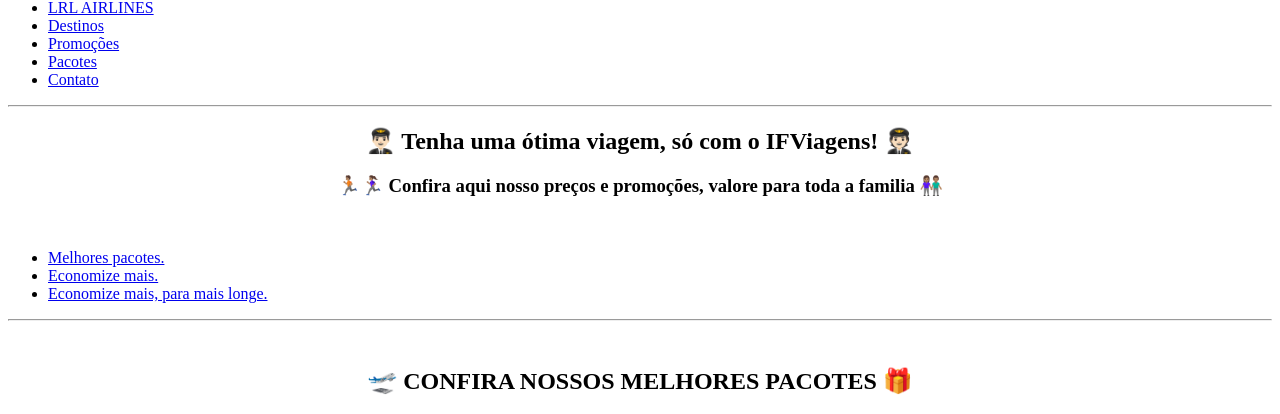
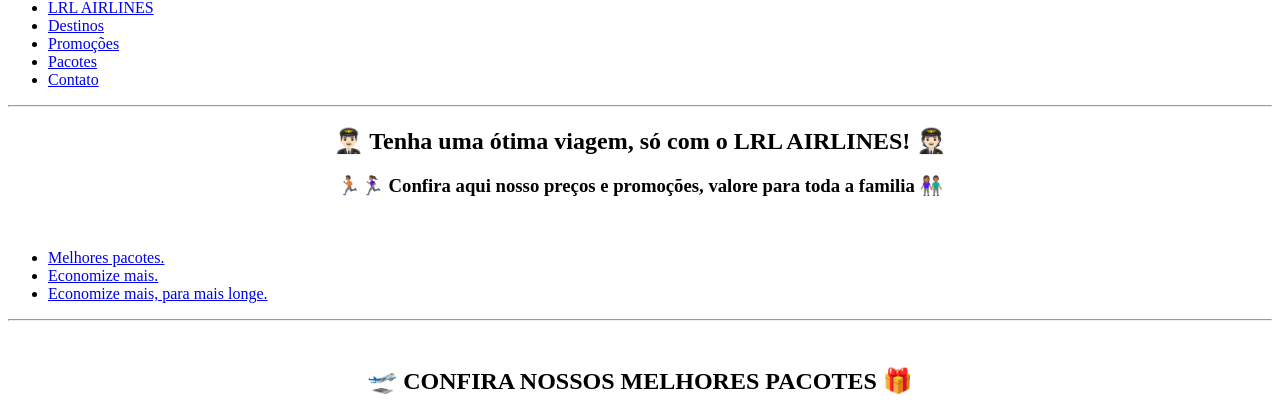
Before and after one commit to devlulcas/lrl-airlines, a plain HTML site: page html/promocoes.html in a window 1280 px wide. Shown: the part 311-725 px from the top of the page. Drawn offline with Linux system fonts and the light colour scheme.

Commit message:
consertado: nome da companhia atualizado

```diff
--- a/html/promocoes.html
+++ b/html/promocoes.html
@@ -46,7 +46,7 @@ ROOSEVELT GABRIEL
     </header>
     <!--INSIRA COISAS ABAIXO DISSO APENAS-->
     <section>
-        <h1 align="center"> 👨🏻‍✈️ Tenha uma ótima viagem, só com o IFViagens! 🧑🏻‍✈️</h1>
+        <h1 align="center"> 👨🏻‍✈️ Tenha uma ótima viagem, só com o LRL AIRLINES! 🧑🏻‍✈️</h1>
         <h3 align="center">🏃🏽🏃🏽‍♀️ Confira aqui nosso preços e promoções, valore para toda a familia 👫🏽</h3>
 
         <br>
```
